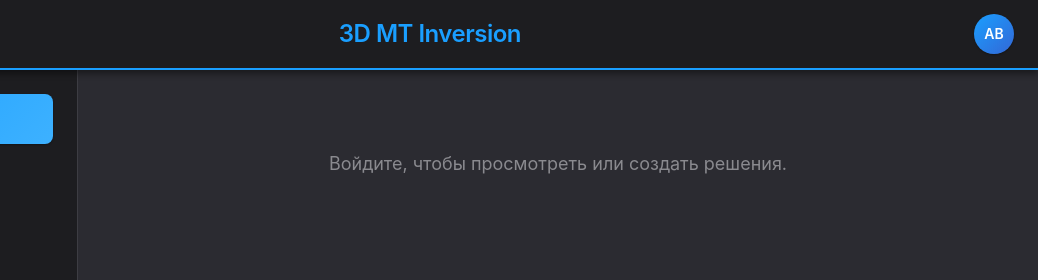
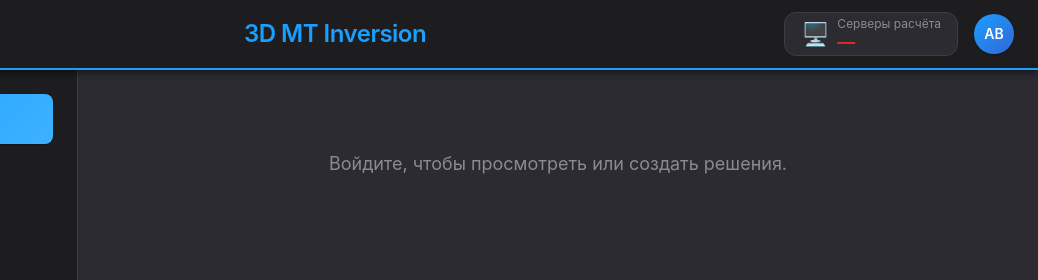
Before and after one commit to MikhailRakov/MTZ_S, a website: page front/dashboard.html in a window 1280 px wide. Shown: the top 280 px of the page, 242-1280 px from the left. Drawn offline with nearby package versions, Linux system fonts and the light colour scheme; no server answers.

Commit message:
восстановлен виджет очереди рядом с аватаром: разметка header-right, исправлен баланс div

```diff
--- a/front/css/styles.css
+++ b/front/css/styles.css
@@ -165,6 +165,13 @@ a:hover {
     padding: 0 var(--spacing-lg);
     z-index: var(--z-sticky);
     box-shadow: var(--shadow-md);
+}
+
+/* Правая группа шапки: виджет очереди + аватар пользователя */
+.header-right {
+    display: flex;
+    align-items: center;
+    gap: var(--spacing-md);
 }
 
 .gif-container img {
--- a/front/dashboard.html
+++ b/front/dashboard.html
@@ -31,6 +31,21 @@
             <img src="a_ficon.gif" alt="3D MT Icon">
         </div>
         <h1 class="header-title">3D MT Inversion</h1>
+        <div class="header-right">
+            <!-- Статистика очереди: активные серверы расчёта + задачи в очереди.
+                 Опрос /api/system/stats каждые 10 с — см. initQueueStatsWidget в main.js -->
+            <div id="queue-stats-widget" class="queue-stats-widget" title="Статистика очереди расчётов">
+                <span class="queue-stats-icon">🖥️</span>
+                <div class="queue-stats-info">
+                    <span class="queue-stats-label">Серверы расчёта</span>
+                    <span id="queue-stats-consumers" class="queue-stats-value">—</span>
+                </div>
+                <div id="queue-stats-pending-section" class="queue-stats-pending" style="display: none;">
+                    <span class="queue-stats-pending-label">в очереди:</span>
+                    <span id="queue-stats-pending" class="queue-stats-pending-value">0</span>
+                </div>
+            </div>
+
             <div class="user-profile">
                 <div class="user-avatar" id="user-avatar-small">AB</div>
                 <!-- Profile Dropdown -->
@@ -295,7 +310,6 @@
 
 
         </div>
-    </div>
 
     <!-- Modal: Create New Solution -->
     <div id="create-solution-modal" class="modal hidden">
```
Lines whose indentation alone changed are shown as unchanged.
